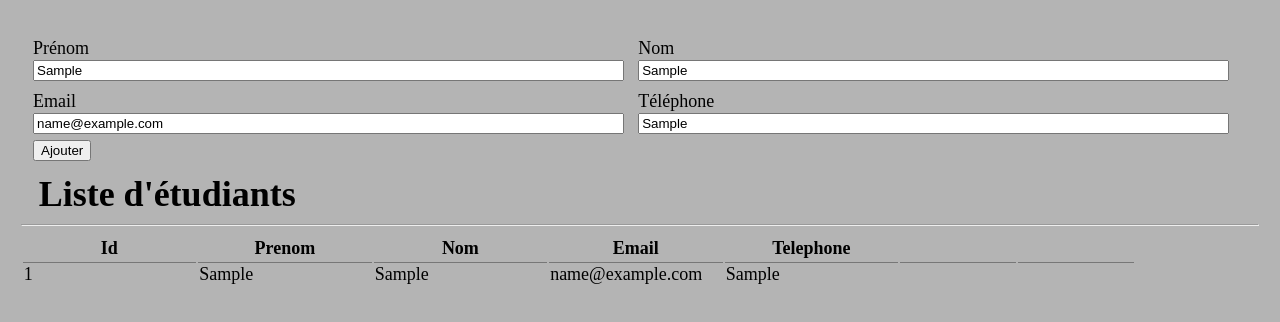
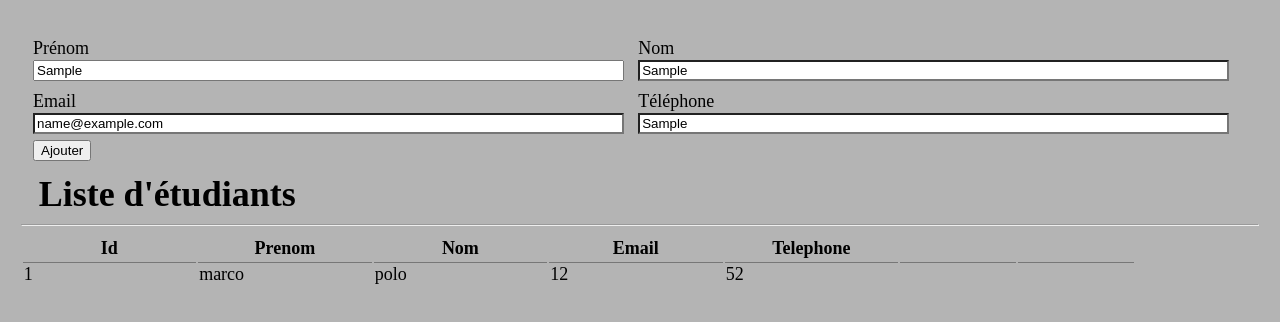
Before and after one commit to TonTonKam/CRUDjs, a plain HTML site: page index.html in a window 1280 px wide. Both pictures are taken after typing "Sample", "Sample", "name@example.com", "Sample" into the empty fields and a click on the button "Ajouter". Drawn offline with Linux system fonts and the light colour scheme.

Commit message:
refresh a faire

```diff
--- a/index.html
+++ b/index.html
@@ -28,7 +28,7 @@
         </div>
         <div class="list" id="list">
             <span>Liste d'étudiants</span>
-            <table>
+            <table class="table">
                 <thead>
                     <tr>
                         <hr>
--- a/script.js
+++ b/script.js
@@ -14,6 +14,11 @@ let compteur = 0;
 let nombreLine = 6;
 let compteLine = -1;
 
+//test
+let user = new Utilisateur("ted", "marco", "polo", 12, 52);
+let user1 = new Utilisateur("ted1", "marco", "polo", '12@mach', 52);
+let user2 = new Utilisateur("ted2", "marco", "polo", '12@fit', 52);
+listeUtilisateurs = [user, user1, user2];
 //eventListener
 bouton.addEventListener("click", function () {
     /**
@@ -56,10 +61,7 @@ function refreshHtmlList(){
 };
 
 //cellule de test
-// let user = new Utilisateur("ted", "marco", "polo", 12, 52);
-// let user1 = new Utilisateur("ted1", "marco", "polo", '12@mach', 52);
-// let user2 = new Utilisateur("ted2", "marco", "polo", '12@fit', 52);
-// listeUtilisateurs = [user, user1, user2];
+
 
 function ajouterUtilisateur() {
     /**
@@ -71,18 +73,22 @@ function ajouterUtilisateur() {
     //1er input
     if(inputSaisi[j].value != "" && inputSaisi[j].value != " " && inputSaisi[j].value != null){
         j++;
+        inputSaisi[j].style.backgroundColor = 'white';
 
         //2e input
         if(inputSaisi[j].value != "" && inputSaisi[j].value != " " && inputSaisi[j].value != null){
             j++;
+            inputSaisi[j].style.backgroundColor = 'white';
 
             //3e input
             if(inputSaisi[j].value != "" && inputSaisi[j].value != " " && inputSaisi[j].value != null
             && verifierEmail(listeUtilisateurs) == true ){
                 j++;
+                inputSaisi[j].style.backgroundColor = 'white';
 
                 //4e input
                 if(inputSaisi[j].value != "" && inputSaisi[j].value != " " && inputSaisi[j].value != null){
+                    inputSaisi[j].style.backgroundColor = 'white';
                     //on ajoute 1 a l'id
                     compteur++;
                     user = new Utilisateur(compteur, inputSaisi[0].value, inputSaisi[1].value,
@@ -126,49 +132,58 @@ function ajouterUtilisateur() {
 
 function refreshList() {
     //je prend le nombre de ligne deja cree
-    let nombreTr = document.querySelectorAll('tr');
-    console.log(nombreTr.length);
-    console.log(listeUtilisateurs.length);
-    console.log(nombreTr[0]);
-    if(listeUtilisateurs.length == (nombreTr.length)){
-        let valueTableau = 0;
-        while (valueTableau < listeUtilisateurs.length) {
-            ajouterLigne(listeUtilisateurs[valueTableau]);
-            valueTableau++
-        }
-    }
+
+    // let valueTableau = 0;
+    // while (valueTableau < listeUtilisateurs.length) {
+    //     ajouterLigne(listeUtilisateurs[valueTableau]);
+    //     valueTableau++
+    // }
+    ajouterLigne(listeUtilisateurs[0]);
+
 }
 
 //cellule de test
 
 function ajouterLigne(user) {
-    compteLine++;
-    let ajoutElement = (compteLine * nombreLine);
+    // compteLine++;
+    // let ajoutElement = (compteLine * nombreLine);
 
-    let ligne = document.createElement('tr');
-    for (let i = 0; i < 5; i++) {
-        let cellule = document.createElement('td');
-        cellule.classList.add('addLine');
-        ligne.append(cellule);
-    }
-    let iconeModif = document.createElement('td');
-    iconeModif.classList.add('boutonModif');
-    let iconeSuppr = document.createElement('td');
-    iconeSuppr.classList.add('addLine');
-    ligne.append(iconeModif);
-    ligne.append(iconeSuppr);
+    // let ligne = document.createElement('tr');
+    // for (let i = 0; i < 5; i++) {
+    //     let cellule = document.createElement('td');
+    //     cellule.classList.add('addLine');
+    //     ligne.append(cellule);
+    // }
+    // let iconeModif = document.createElement('td');
+    // iconeModif.classList.add('boutonModif');
+    // let iconeSuppr = document.createElement('td');
+    // iconeSuppr.classList.add('addLine');
+    // ligne.append(iconeModif);
+    // ligne.append(iconeSuppr);
 
-    //integration de la ligne dans le tbody
-    document.querySelector('tbody').appendChild(ligne);
+    // //integration de la ligne dans le tbody
+    // document.querySelector('tbody').appendChild(ligne);
 
-    let allLine = document.querySelectorAll('.addLine');
-    for (let j = ajoutElement; j < (allLine.length + nombreLine); j++) {
-        allLine[0] = allLine[(ajoutElement + 0)].textContent = user.id;
-        allLine[1] = allLine[(ajoutElement + 1)].textContent = user.prenom;
-        allLine[2] =  allLine[(ajoutElement + 2)].textContent = user.nom;
-        allLine[3] =  allLine[(ajoutElement + 3)].textContent = user.email;
-        allLine[4] =  allLine[(ajoutElement + 4)].textContent = user.tel;
-    }
+    // let allLine = document.querySelectorAll('.addLine');
+    // // for (let j = ajoutElement; j < (allLine.length + nombreLine); j++) {
+    //     allLine[0] = allLine[(ajoutElement + 0)].textContent = user.id;
+    //     allLine[1] = allLine[(ajoutElement + 1)].textContent = user.prenom;
+    //     allLine[2] =  allLine[(ajoutElement + 2)].textContent = user.nom;
+    //     allLine[3] =  allLine[(ajoutElement + 3)].textContent = user.email;
+    //     allLine[4] =  allLine[(ajoutElement + 4)].textContent = user.tel;
+    // // }
+
+    let table = document.querySelector('.table');
+    let newLine = table.insertRow();
+    let compteur = (table.rows.length-1);
+
+    newLine.insertCell(0).innerHTML = compteur;
+    newLine.insertCell(1).innerHTML = user.prenom;
+    newLine.insertCell(2).innerHTML = user.nom;
+    newLine.insertCell(3).innerHTML = user.email;
+    newLine.insertCell(4).innerHTML = user.tel;
+    newLine.insertCell(5).innerHTML = "<i class='bi bi-pencil-square' id='"+compteur+"' onclick='modif(this);'></i>";
+    newLine.insertCell(6).innerHTML = "<i class='bi bi-trash'></i>";
 }
 
 //cellule de test
```
